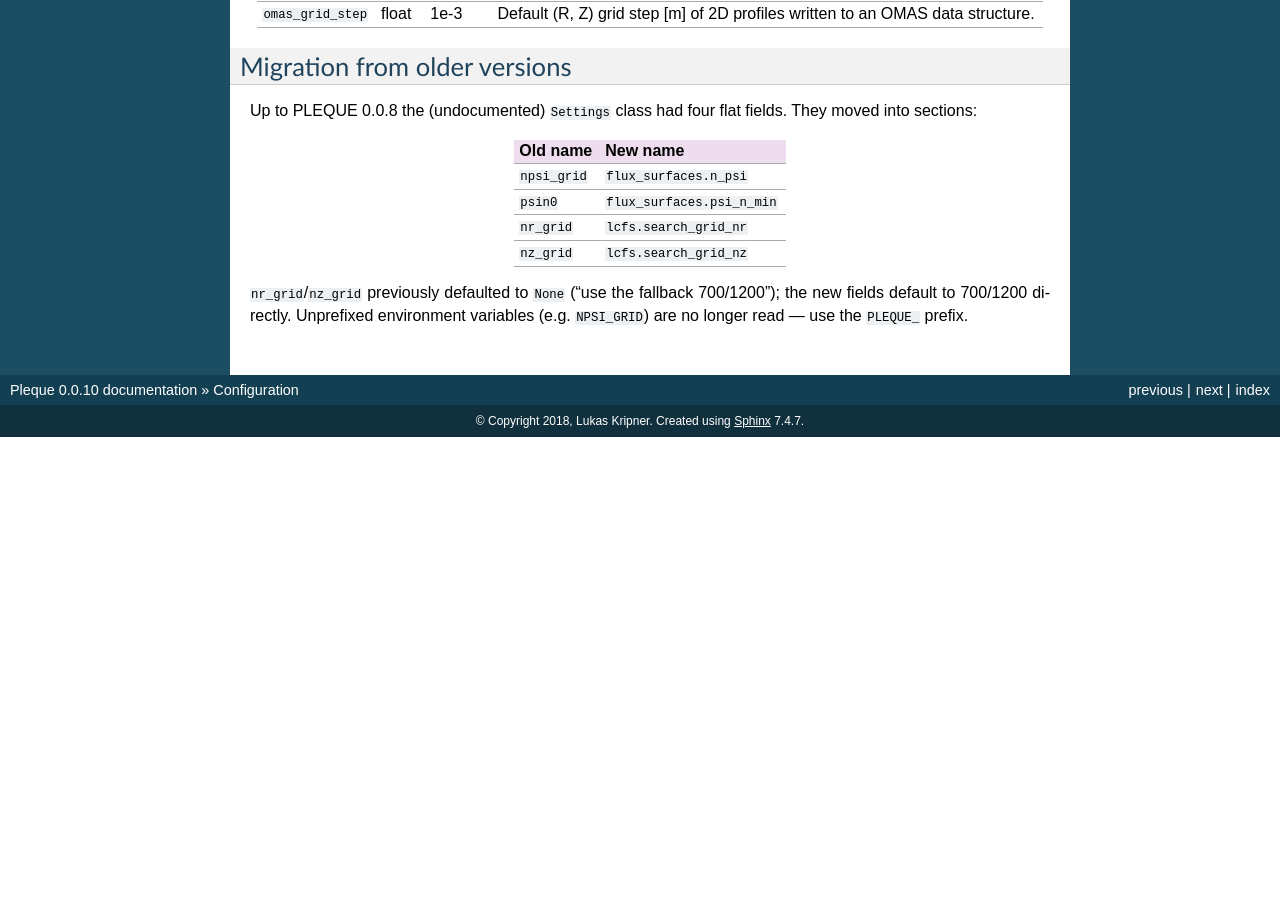
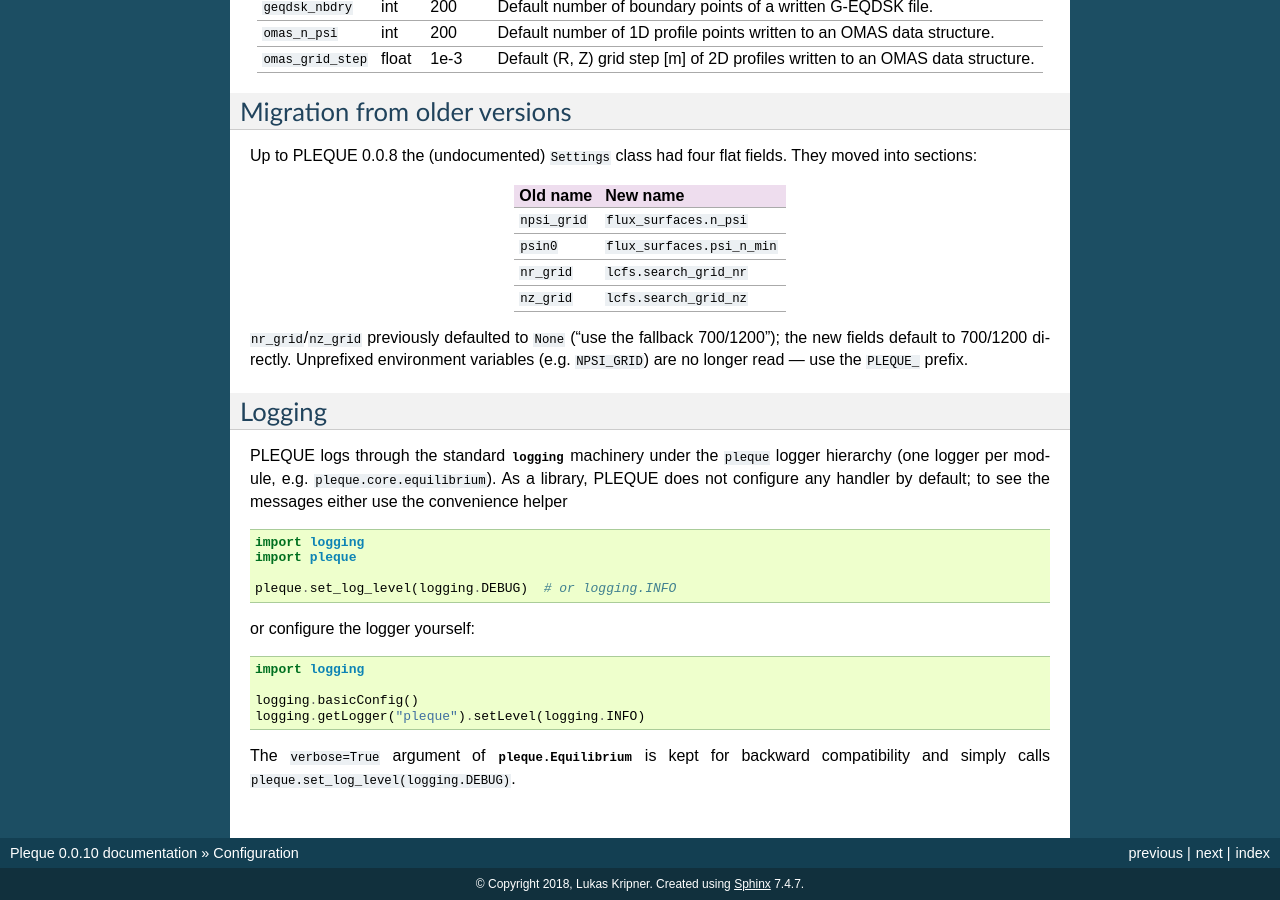
Before and after one commit to kripnerl/pleque, a Sphinx documentation site: the page built from docs/source/configuration.rst, in a window 1280 px wide and 900 px high, scrolled down 4525 px. Built offline with Sphinx 7.4.7, drawn with Linux system fonts in a browser that asks for light colours; pages that are not in the unit, such as notebooks, are missing from menus; before the commit the page ends 4962 px from its top, so only the background shows below that; some of the changed text lies outside the part shown.

Commit message:
Docs: add Equilibrium initialisation page and logging recipe
https://claude.ai/code/session_01T8Bv18R1iJkgxQ7e4rTAKc

```diff
--- a/docs/source/configuration.rst
+++ b/docs/source/configuration.rst
@@ -124,6 +124,8 @@ Top level
 Name                Type    Default   Description
 =================== ======= ========= ==========================================================
 ``default_cocos``   int     3         COCOS convention assumed when the input does not specify one.
+``debug_plots``     bool    false     Draw (blocking) matplotlib debug plots when the equilibrium
+                                      initialization fails. Keep disabled in headless environments.
 =================== ======= ========= ==========================================================
 
 ``[grid]`` — default computational grids
@@ -267,3 +269,34 @@ Old name             New name
 700/1200"); the new fields default to 700/1200 directly. Unprefixed
 environment variables (e.g. ``NPSI_GRID``) are no longer read — use the
 ``PLEQUE_`` prefix.
+
+
+.. _logging:
+
+Logging
+-------
+
+PLEQUE logs through the standard :mod:`logging` machinery under the
+``pleque`` logger hierarchy (one logger per module, e.g.
+``pleque.core.equilibrium``). As a library, PLEQUE does not configure any
+handler by default; to see the messages either use the convenience helper
+
+.. code-block:: python
+
+   import logging
+   import pleque
+
+   pleque.set_log_level(logging.DEBUG)  # or logging.INFO
+
+or configure the logger yourself:
+
+.. code-block:: python
+
+   import logging
+
+   logging.basicConfig()
+   logging.getLogger("pleque").setLevel(logging.INFO)
+
+The ``verbose=True`` argument of :class:`pleque.Equilibrium` is kept for
+backward compatibility and simply calls
+``pleque.set_log_level(logging.DEBUG)``.
--- a/docs/source/index.rst
+++ b/docs/source/index.rst
@@ -12,6 +12,7 @@ PLEQUE is a code which allows easy and quick access to tokamak equilibria obtain
 
    first_steps
    examples
+   initialization
    coordinates
    flux_expansion
    naming_convention
```
Also changed, not shown: docs/source/initialization.rst (added, +75 -0 lines).
